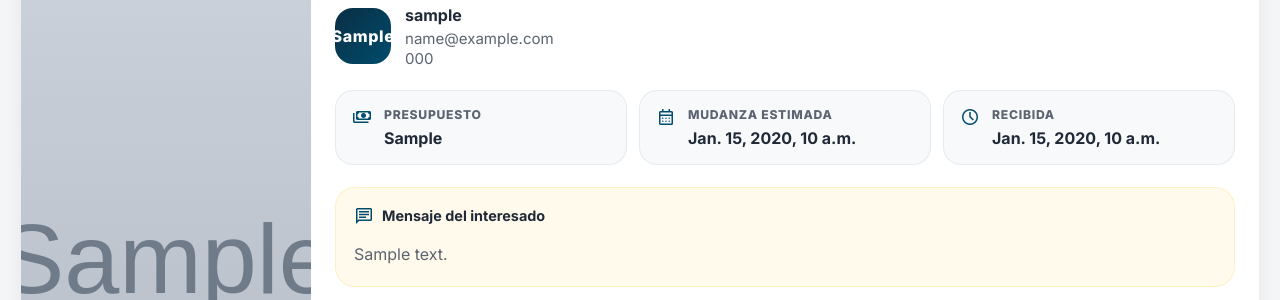
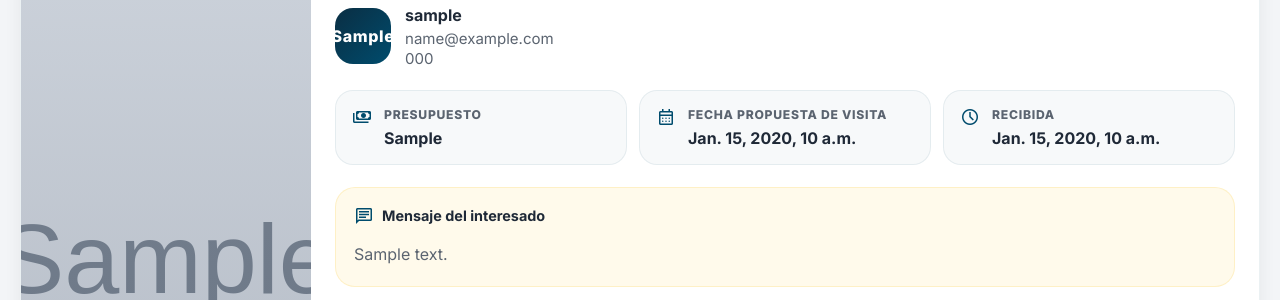
Before and after one commit to UrielCG1/habita_frontend, a Django app: template templates/accounts/owner_requests.html in a window 1280 px wide. Shown: the part 610-910 px from the top of the page. Run offline with Django 5.2, Linux system fonts and the light colour scheme; the template is opened without the code that fills it: most values are stand-ins (such as "Sample title", 1, 10 or a date in 2020); grey boxes marked "Sample" are stand-in pictures.

Commit message:
fix fecha mudanza > fecha visita

```diff
--- a/properties/forms.py
+++ b/properties/forms.py
@@ -15,7 +15,7 @@ class RentalRequestForm(forms.Form):
     )
 
     move_in_date = forms.DateField(
-        label="Fecha estimada de mudanza",
+        label="Fecha propuesta de visita",
         required=False,
         widget=forms.DateInput(
             attrs={
--- a/templates/accounts/activity.html
+++ b/templates/accounts/activity.html
@@ -89,7 +89,7 @@
                                 </div>
 
                                 <div>
-                                    <span>Mudanza estimada</span>
+                                    <span>Fecha propuesta de visita</span>
                                     <strong>{{ item.move_in_date|default:"No especificada" }}</strong>
                                 </div>
 
--- a/templates/accounts/includes/request_card.html
+++ b/templates/accounts/includes/request_card.html
@@ -45,7 +45,7 @@
             <div class="request-meta-pill">
                 <span class="material-symbols-outlined">calendar_month</span>
                 <div>
-                    <small>Mudanza estimada</small>
+                    <small>Fecha propuesta de visita</small>
                     <strong>{{ request_item.move_in_date_display }}</strong>
                 </div>
             </div>
--- a/templates/properties/detail.html
+++ b/templates/properties/detail.html
@@ -214,7 +214,7 @@
                             </div>
 
                             <div class="field-group field-group--stacked detail-form-field">
-                                <label for="{{ rental_request_form.move_in_date.id_for_label }}">Fecha estimada de mudanza</label>
+                                <label for="{{ rental_request_form.move_in_date.id_for_label }}">Fecha propuesta de visita</label>
                                 {{ rental_request_form.move_in_date }}
                             </div>
 
```
